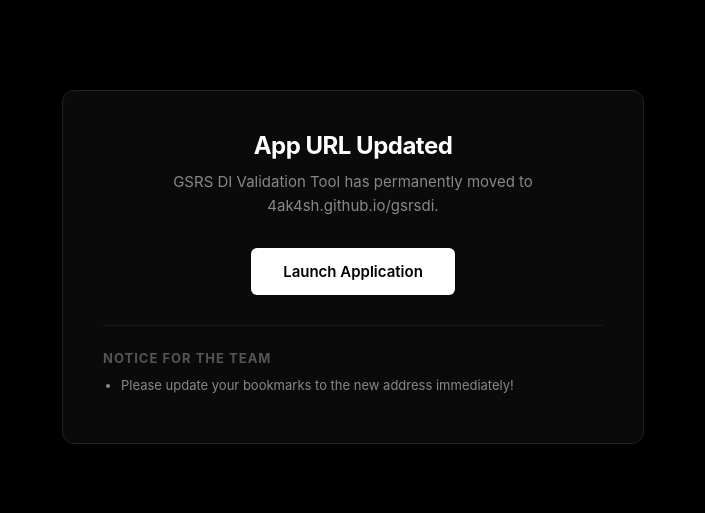
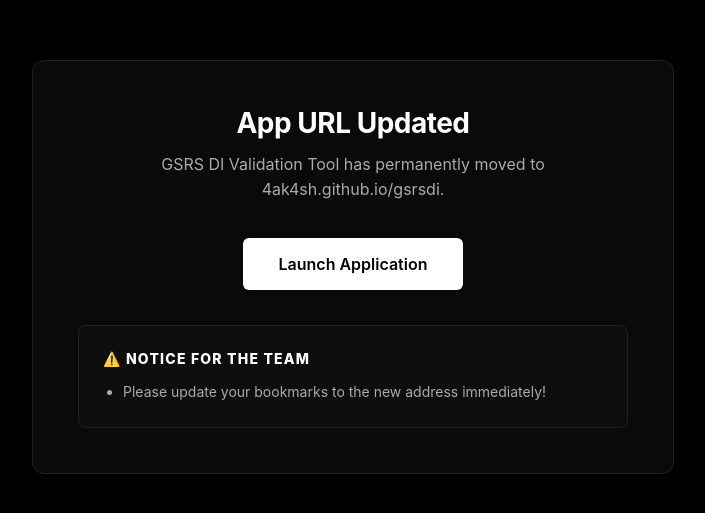
Before and after one commit to 4ak4sh/redirect-gsrsdi, a plain HTML site: page gsrsdi/index.html in a window 1280 px wide. Shown: the part 133-646 px from the top of the page, without its empty margins (287-992 px from the left). Drawn offline with Linux system fonts and the light colour scheme.

Commit message:
Update styles and team notice in index.html

```diff
--- a/gsrsdi/index.html
+++ b/gsrsdi/index.html
@@ -18,64 +18,73 @@
             box-sizing: border-box;
         }
         .card {
-            max-width: 500px;
+            max-width: 550px;
             width: 100%;
             background-color: #0a0a0a;
             border: 1px solid #222222;
             border-radius: 12px;
-            padding: 40px;
+            padding: 45px;
             text-align: center;
             box-shadow: 0 20px 40px rgba(0,0,0,0.7);
         }
         h1 {
-            font-size: 24px;
+            font-size: 28px;
             font-weight: 700;
             letter-spacing: -0.5px;
-            margin: 0 0 10px 0;
+            margin: 0 0 12px 0;
             color: #ffffff;
         }
         p {
-            font-size: 15px;
+            font-size: 16px;
             line-height: 1.6;
-            color: #888888;
-            margin: 0 0 30px 0;
+            color: #aaaaaa;
+            margin: 0 0 35px 0;
         }
         .btn {
             display: inline-block;
             background-color: #ffffff;
             color: #000000;
             text-decoration: none;
-            padding: 14px 32px;
+            padding: 16px 36px;
             font-weight: 600;
-            font-size: 15px;
+            font-size: 16px;
             border-radius: 6px;
-            margin-bottom: 30px;
+            margin-bottom: 35px;
             transition: opacity 0.2s ease;
         }
         .btn:hover {
             opacity: 0.9;
         }
         .team-notice {
-            border-top: 1px solid #1a1a1a;
-            padding-top: 24px;
+            background-color: #0e0e0e;
+            border: 1px solid #222222;
+            border-radius: 8px;
+            padding: 24px;
             text-align: left;
         }
         .team-notice h2 {
-            font-size: 13px;
+            font-size: 14px;
+            font-weight: 800;
             text-transform: uppercase;
-            letter-spacing: 1px;
-            color: #555555;
-            margin: 0 0 10px 0;
+            letter-spacing: 1.2px;
+            color: #ffffff;
+            margin: 0 0 14px 0;
+            display: flex;
+            align-items: center;
+            gap: 6px;
         }
         .team-notice ul {
-            padding-left: 18px;
+            padding-left: 20px;
             margin: 0;
         }
         .team-notice li {
-            font-size: 13px;
-            line-height: 1.5;
-            color: #888888;
-            margin-bottom: 8px;
+            font-size: 14px;
+            line-height: 1.6;
+            color: #aaaaaa;
+            margin-bottom: 10px;
+        }
+        .team-notice li:last-child {
+            margin-bottom: 0;
         }
     </style>
 </head>
@@ -89,7 +98,7 @@
     <a href="https://4ak4sh.github.io/gsrsdi" class="btn" target="_blank" rel="noopener noreferrer">Launch Application</a>
 
     <div class="team-notice">
-        <h2>Notice for the Team</h2>
+        <h2>⚠️ Notice for the Team</h2>
         <ul>
             <li>Please update your bookmarks to the new address immediately!</li>
         </ul>
```
